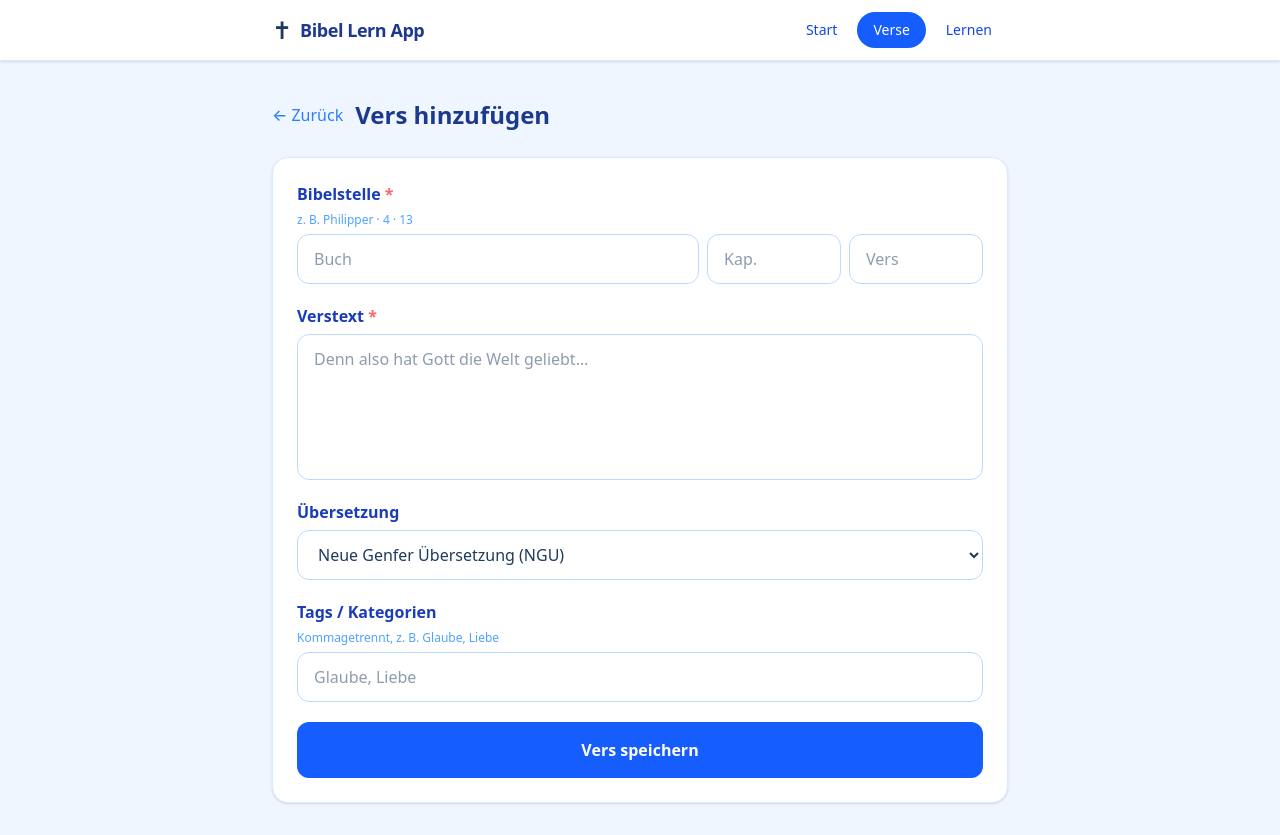
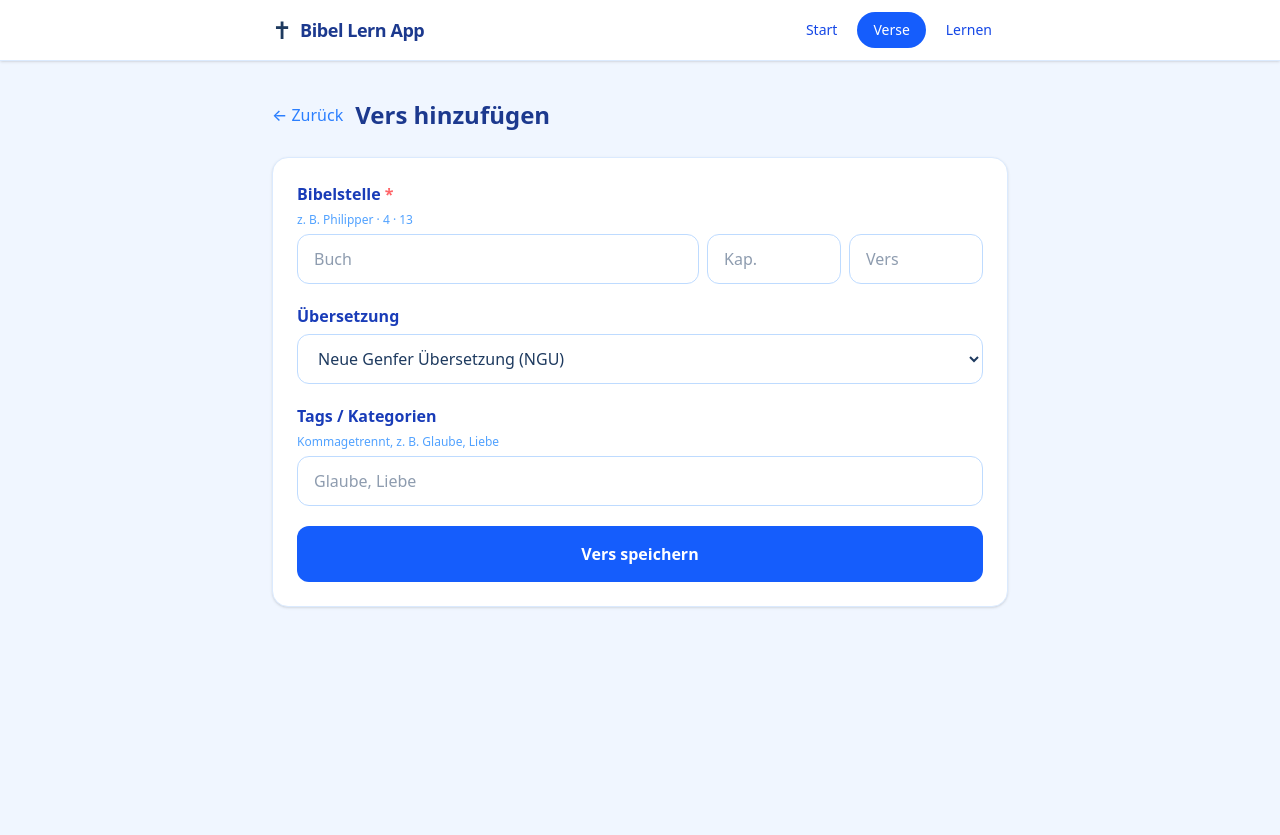
Before and after one commit to leadklick/bibel-lern-app, a Next.js app: page /verse/add in a window 1280 px wide. After the commit the page ends 800 px from the top, so only its background shows below. Built offline with nearby package versions, Linux system fonts and the light colour scheme.

Commit message:
Remove manual text field, show auto-fetched verse as preview

```diff
--- a/app/verse/add/page.tsx
+++ b/app/verse/add/page.tsx
@@ -218,7 +218,7 @@ export default function AddVersePage() {
       return;
     }
     if (!text.trim()) {
-      setError('Bitte gib den Verstext ein.');
+      setError('Verstext konnte nicht geladen werden. Bitte prüfe die Bibelstelle.');
       return;
     }
 
@@ -347,26 +347,22 @@ export default function AddVersePage() {
           </div>
         </div>
 
-        <div className="flex flex-col gap-1.5">
-          <div className="flex items-center justify-between">
-            <label className="text-base font-semibold text-blue-800">
-              Verstext <span className="text-red-400">*</span>
-            </label>
+        {/* Verse preview */}
+        {(fetchingVerse || text) && (
+          <div className="flex flex-col gap-1.5">
             {fetchingVerse && (
-              <span className="text-xs text-blue-400 animate-pulse">Vers wird geladen…</span>
+              <div className="bg-blue-50 border border-blue-200 rounded-xl p-4 text-blue-400 text-sm animate-pulse">
+                Vers wird geladen…
+              </div>
             )}
-            {verseFetched && !fetchingVerse && (
-              <span className="text-xs text-green-500">Vers automatisch geladen</span>
+            {text && !fetchingVerse && (
+              <div className="bg-green-50 border border-green-200 rounded-xl p-4">
+                <p className="text-xs text-green-500 font-medium mb-1">Vers geladen</p>
+                <p className="text-gray-700 text-base leading-relaxed">{text}</p>
+              </div>
             )}
           </div>
-          <textarea
-            value={text}
-            onChange={(e) => setText(e.target.value)}
-            placeholder="Denn also hat Gott die Welt geliebt…"
-            rows={5}
-            className={`${inputClass} resize-none h-auto`}
-          />
-        </div>
+        )}
 
         <div className="flex flex-col gap-1.5">
           <label className="text-base font-semibold text-blue-800">
```
